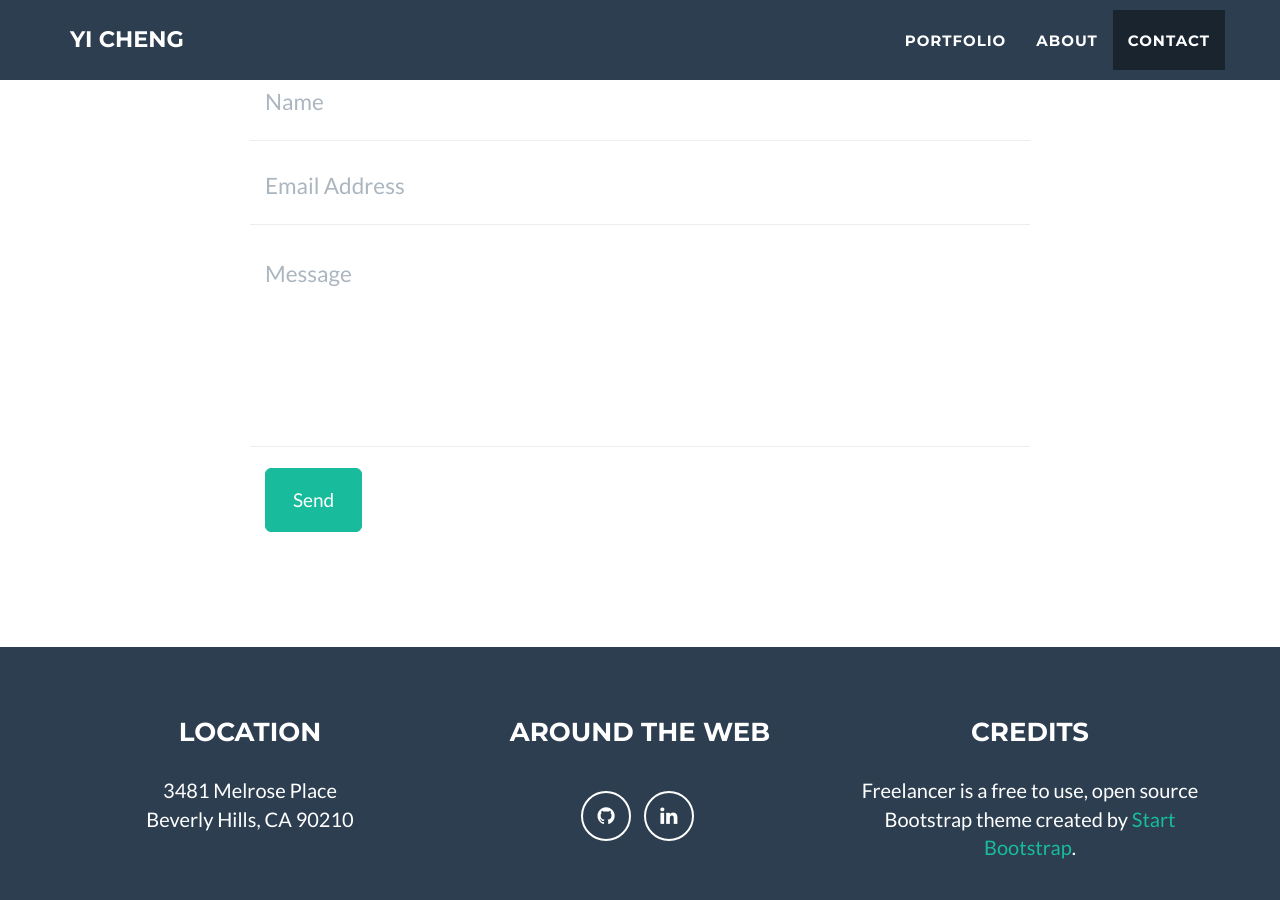
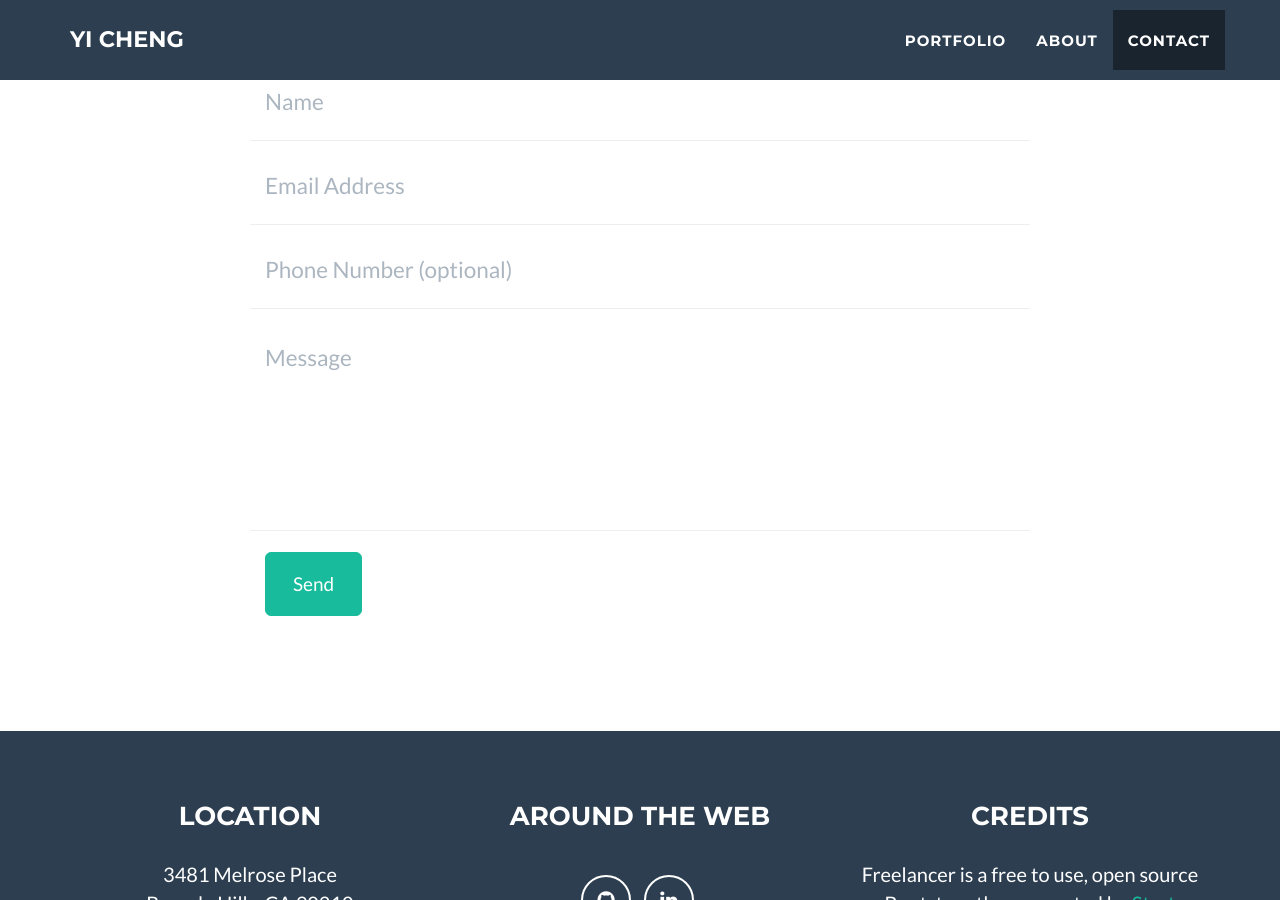
Before and after one commit to wisechengyi/oldgithubio, a Jekyll site: the page built from index.html, in a window 1280 px wide and 900 px high, scrolled down 2585 px. Built offline with Jekyll 4.4.1, drawn with Linux system fonts in a browser that asks for light colours.

Commit message:
email should work now

```diff
--- a/_includes/contact.html
+++ b/_includes/contact.html
@@ -12,33 +12,33 @@
                     <!-- To configure the contact form email address, go to mail/contact_me.php and update the email address in the PHP file on line 19. -->
                     <!-- The form should work on most web servers, but if the form is not working you may need to configure your web server differently. -->
                     <!--<form name="sentMessage" id="contactForm" novalidate>-->
-                        <form novalidate action="http://formspree.io/wisechengyi@gmail.com" method="POST">
+                        <form action="http://formspree.io/wisechengyi@gmail.com" method="POST">
 
                         <div class="row control-group">
                             <div class="form-group col-xs-12 floating-label-form-group controls">
                                 <label>Name</label>
-                                <input type="text" class="form-control" placeholder="Name" id="name" required data-validation-required-message="Please enter your name.">
+                                <input type="text" class="form-control" placeholder="Name" name="name" required data-validation-required-message="Please enter your name.">
                                 <p class="help-block text-danger"></p>
                             </div>
                         </div>
                         <div class="row control-group">
                             <div class="form-group col-xs-12 floating-label-form-group controls">
                                 <label>Email Address</label>
-                                <input type="email" class="form-control" placeholder="Email Address" id="email" required data-validation-required-message="Please enter your email address.">
+                                <input type="email" class="form-control" placeholder="Email Address" name="email" required data-validation-required-message="Please enter your email address.">
                                 <p class="help-block text-danger"></p>
                             </div>
                         </div>
-                        <!--<div class="row control-group">-->
-                            <!--<div class="form-group col-xs-12 floating-label-form-group controls">-->
-                                <!--<label>Phone Number</label>-->
-                                <!--<input type="tel" class="form-control" placeholder="Phone Number" id="phone" required data-validation-required-message="Please enter your phone number.">-->
-                                <!--<p class="help-block text-danger"></p>-->
-                            <!--</div>-->
-                        <!--</div>-->
+                        <div class="row control-group">
+                            <div class="form-group col-xs-12 floating-label-form-group controls">
+                                <label>Phone Number</label>
+                                <input type="tel" class="form-control" placeholder="Phone Number (optional)" name="phone">
+                                <p class="help-block text-danger"></p>
+                            </div>
+                        </div>
                         <div class="row control-group">
                             <div class="form-group col-xs-12 floating-label-form-group controls">
                                 <label>Message</label>
-                                <textarea rows="5" class="form-control" placeholder="Message" id="message" required data-validation-required-message="Please enter a message."></textarea>
+                                <textarea rows="5" class="form-control" placeholder="Message" name="message" required data-validation-required-message="Please enter a message."></textarea>
                                 <p class="help-block text-danger"></p>
                             </div>
                         </div>
```
Also changed, not shown: 8 other files.
